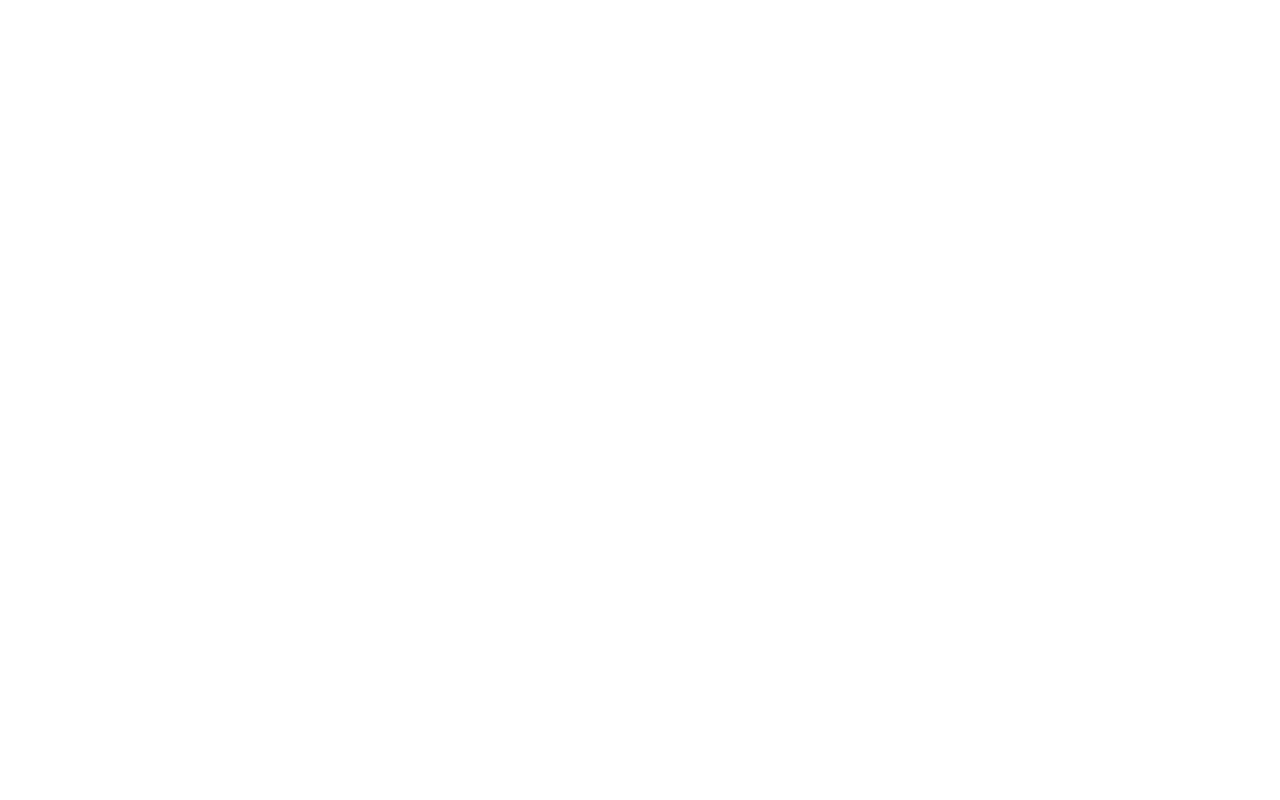
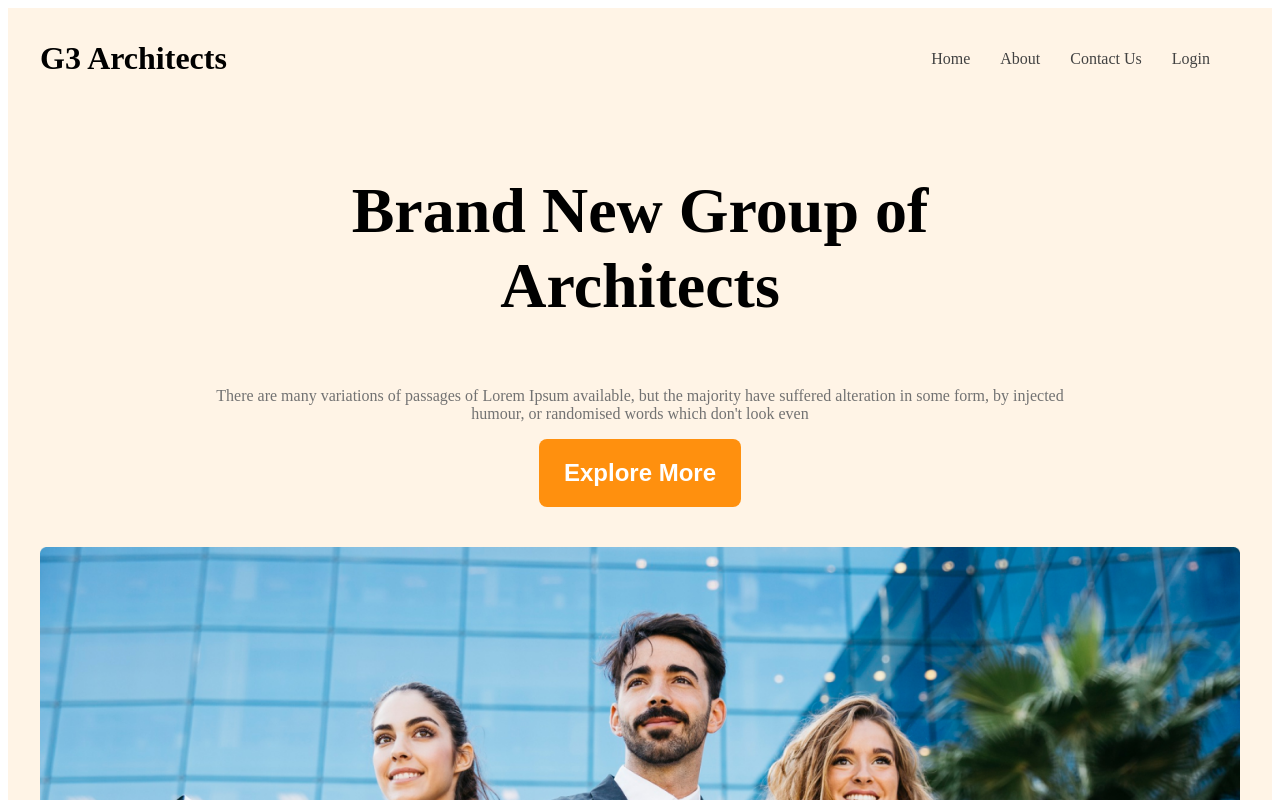
Before and after one commit to malamin59/g3-architects-webside, a plain HTML site: page index.html in a window 1280 px wide. Shown: the top 800 px of the page. Drawn offline with Linux system fonts and the light colour scheme.

Commit message:
added new style

```diff
--- a/index.html
+++ b/index.html
@@ -6,13 +6,55 @@
     <title>Architects Web-side</title>
     <link rel="stylesheet" href="style.css">
 </head>
-<body>
+<body class="work-sans-font">
   <!-- header area -->
-    <header>
+    <header class="br-light">
+        <nav class="navbar display-flex">
+            <h3 class="brand">G3 Architects</h3>
+            <ul class="nav-links display-flex">
+                <li class="nav-items"><a href="" class="nav-link text-gray">Home</a></li>
+                <li class="nav-items"><a href="" class="nav-link text-gray">About </a></li>
+                <li class="nav-items"><a href="" class="nav-link text-gray">Contact Us</a></li>
+                <li class="nav-items"><a href="" class="nav-link text-gray">Login</a></li>
+            </ul>
+        </nav>
+        <div class="banner">
+            <!--  banner-content -->
+            <div class="banner-content">
+                <h3  class="banner-title"> Brand New
+                    Group of Architects </h3>
+                    <p class="banner-discription text-light-gray">There are many variations of passages of Lorem Ipsum available, but the majority have suffered alteration in some form, by injected humour, or randomised words which don't look even </p>
+                    <button class="btn-primary">
+                        Explore More
+                    </button>
+            </div>
+            <!-- banner img  -->
+                    <img class="banner-tamge" src="images/banner.png" alt="">
+
+
+        </div>
 
     </header>
     <!-- main area  -->
-<main>
+<main >
+
+    <section class="teams display-flex">
+      <div class="team-img-container ">
+    <img src="images/team1.png" alt="two Architects">
+    <img src="images/team2.png" alt="">
+    <img src="images/team3.png" alt="">
+    <img src="images/team4.png" alt="">
+    </div>
+
+        <div class="our_futures">
+        <h3 class="futures-title"> <span id="qiuck-list" class=" text-light-gray"> Quick list </span> of Our <span class="text-primary" >Features</span> </span> </h3>
+        <p class="future-discription"> There are many variations of passages of Lorem Ipsum available, but the majority have suffered alteration in some form, by injected humour, or randomised words which don't look even</p>
+        <button class="btn-primary"> Explore More</button>
+        </div>
+
+
+
+    </section>
 
 </main>
 
--- a/style.css
+++ b/style.css
@@ -0,0 +1,145 @@
+.work-sans-font {
+  font-family: "Work Sans", serif;
+  font-optical-sizing: auto;
+  font-weight: 400;
+  font-style: normal;
+}
+/*  shared style */
+.display-flex {
+    display: flex;
+}
+main > section{
+    margin-top: 130px;
+}
+.btn-primary {
+    background-color: rgb(255, 144, 14);
+    color: white;
+    padding: 20px 25px;
+    font-size: 1.5rem;
+    border-radius: 8px;
+    border: none;
+    font-weight: 600;
+}
+main {
+    max-width: 1200px;
+    margin: 0 auto;
+}
+/* dark 2 */
+.text-gray{
+    color: #424242;
+}
+/* dark 3 */
+.text-light-gray {
+    color: #727272;
+}
+.br-light {
+    background: rgba(255, 144, 14, 0.1);
+}
+.text-primary{
+    color: rgb(255, 144, 14);
+}
+
+
+/* header style */
+
+
+
+
+
+/* navbar related styles */
+.brand{
+    font-weight: 700;
+    font-size: 2rem;
+}
+.navbar{
+   justify-content: space-between;
+   align-items: center;
+}
+.nav-items{
+    list-style: none;
+    margin-right: 30px;
+}
+.nav-link {
+    text-decoration: none;
+    font-weight: 500px;
+}
+.navbar ,
+ .banner{
+    max-width: 1200px;
+    margin: 0 auto;
+}
+/*  banner area style */
+.banner {
+
+}
+/* .banner img {
+    width: 100%;
+} */
+  .banner-title {
+   font-size: 4rem;
+   font-weight: 700;
+   line-height: 75px;
+   letter-spacing: 0%;
+
+  }
+  .banner-discription {
+
+  }
+  /* .banner-content area style */
+  .banner-content{
+    max-width: 850px;
+    margin: 0 auto ;
+  text-align: center;
+    margin-bottom: 40px;
+  }
+  .banner-tamge {
+    width: 100%;
+  }
+
+  /* tames */
+  .team-img-container {
+    display: grid;
+    grid-template-columns: repeat(2, 1fr);
+    gap: 20px;
+  }
+  .teams  {
+    align-items: center;
+    gap: 50px;
+  }
+
+.our_futures{
+
+    margin-left: 130px;
+    max-width: 530px;
+}
+.futures-title {
+    font-size: 2.7rem;
+    font-weight: 700;
+}
+#qiuck-list {
+    font-weight: 500;
+}
+  /*  Responsive Media Query */
+
+
+
+  @media screen and (max-width: 576px) {
+ .navbar,
+ .nav-links,
+ .teams{
+        flex-direction: column;
+    }
+
+    .team-img-container{
+        grid-template-columns: repeat(1, 1fr);
+    }
+
+    .our_futures {
+        margin-left: 20px;
+    }
+
+  }
+  /*  */
+  /* @media screen {
+
+  } */
```
